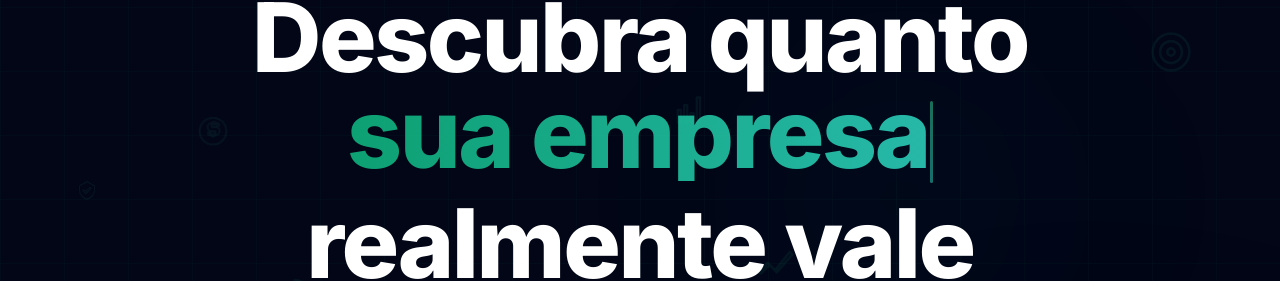
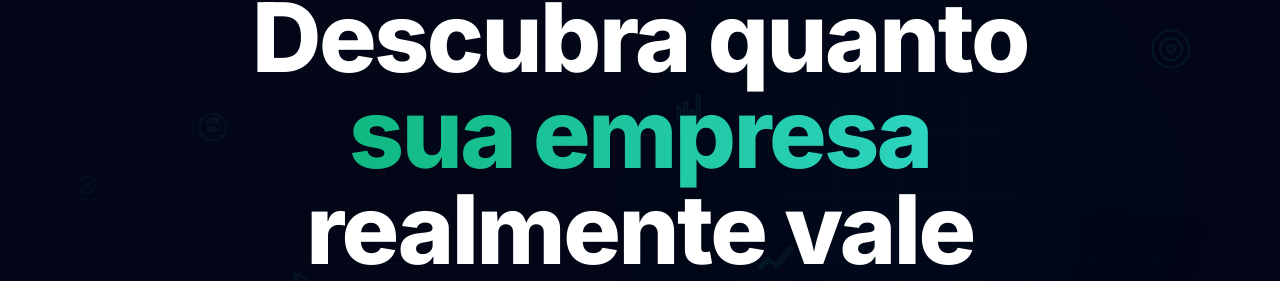
Before and after one commit to giovannesartor/valuora, a React (Vite) app in the folder frontend/: page / in a window 1280 px wide. Shown: the part 249-530 px from the top of the page. Built offline with nearby package versions, Linux system fonts and the light colour scheme; no server answers; the HTML template or start-up script is replaced by a standard one.

Commit message:
fix: hero text estático 'sua empresa'

```diff
--- a/frontend/src/pages/LandingPage.jsx
+++ b/frontend/src/pages/LandingPage.jsx
@@ -291,7 +291,7 @@ export default function LandingPage() {
           <h1 className={`text-5xl md:text-7xl lg:text-8xl font-extrabold tracking-tight leading-[1.3] mb-6 ${isDark ? 'text-white' : 'text-slate-900'}`}>
             Descubra quanto
             <br />
-            <WordSwap words={['sua startup', 'seu negócio', 'sua empresa']} />
+            <span className="text-transparent bg-clip-text bg-gradient-to-r from-emerald-500 to-teal-400">sua empresa</span>
             <br />
             realmente vale
           </h1>
```
